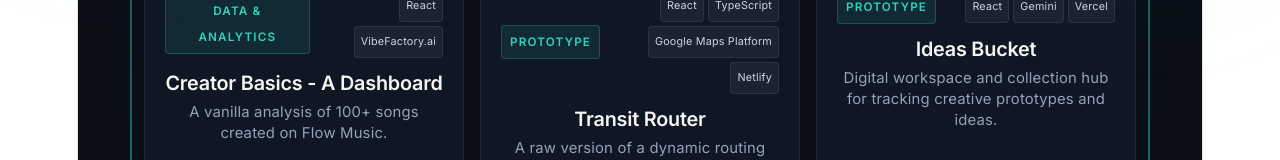
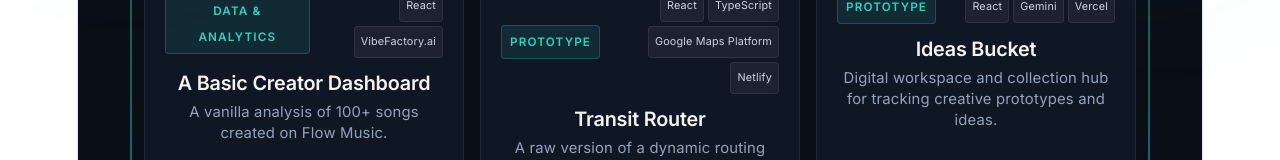
Before and after one commit to supjois-sans-melodrama/analytics-and-random, a React (Vite) app: page / in a window 1280 px wide. Shown: the part 631-791 px from the top of the page. Built offline with nearby package versions, Linux system fonts and the light colour scheme.

Commit message:
Add files via upload

```diff
--- a/src/App.jsx
+++ b/src/App.jsx
@@ -23,7 +23,7 @@ const projects = [
     url: "https://toomanyboardgames.onrender.com"
   },
   {
-    title: "Creator Basics - A Dashboard",
+    title: "A Basic Creator Dashboard",
     description: "A vanilla analysis of 100+ songs created on Flow Music.",
     category: "Data & Analytics",
     stack: ["React", "VibeFactory.ai"],
```
